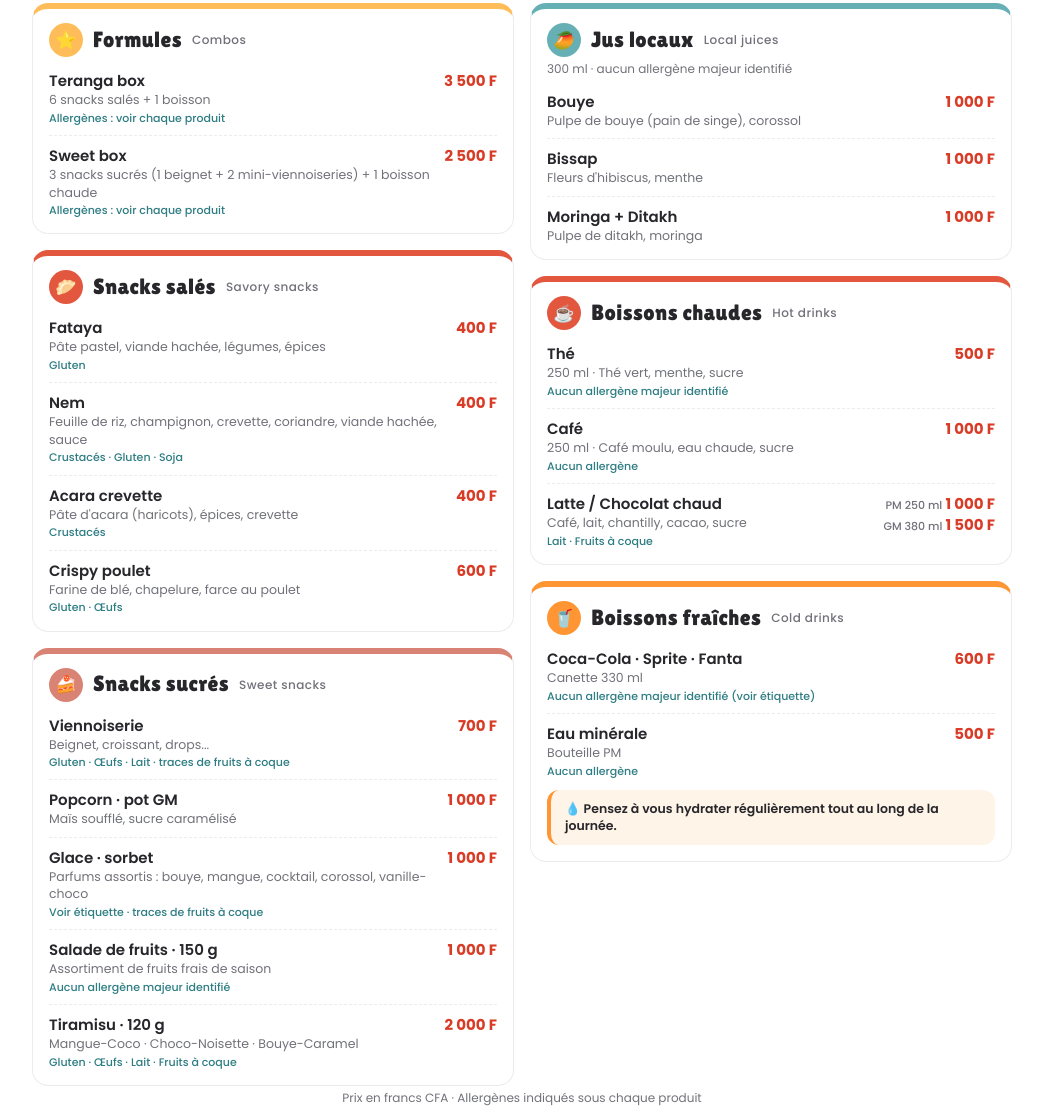
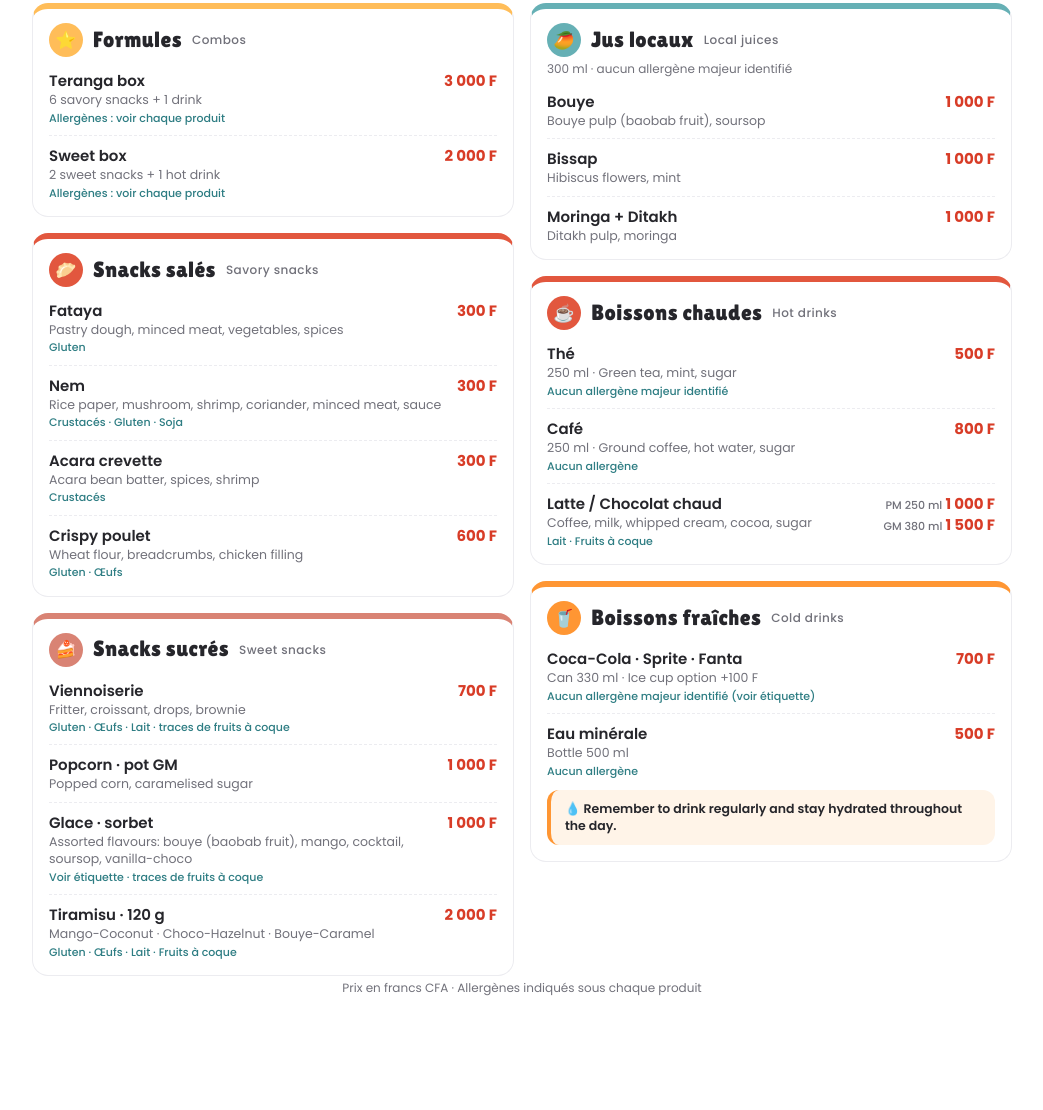
Before and after one commit to Zeyn-exe/Menu-Concession-C1-Snacks-Boissons, a plain HTML site: page index.html in a window 1280 px wide. Shown: the part 249-1359 px from the top of the page, without its empty margins (118-1161 px from the left). After the commit the page ends 1274 px from the top, so only its background shows below. Drawn offline with Linux system fonts and the light colour scheme.

Commit message:
Update index.html

```diff
--- a/index.html
+++ b/index.html
@@ -59,29 +59,28 @@ footer{text-align:center;font-size:12px;color:var(--mut);padding-top:4px}
 <section class="card" id="formules" style="--a:var(--amber)">
 <h2><span class="ic">⭐</span>Formules <small>Combos</small></h2>
 <ul>
-<li><div><b>Teranga box</b><i>6 snacks salés + 1 boisson</i><em>Allergènes : voir chaque produit</em></div><span class="p">3 500 F</span></li>
-<li><div><b>Sweet box</b><i>3 snacks sucrés (1 beignet + 2 mini-viennoiseries) + 1 boisson chaude</i><em>Allergènes : voir chaque produit</em></div><span class="p">2 500 F</span></li>
+<li><div><b>Teranga box</b><i>6 savory snacks + 1 drink</i><em>Allergènes : voir chaque produit</em></div><span class="p">3 000 F</span></li>
+<li><div><b>Sweet box</b><i>2 sweet snacks + 1 hot drink</i><em>Allergènes : voir chaque produit</em></div><span class="p">2 000 F</span></li>
 </ul>
 </section>
 
 <section class="card" id="sales" style="--a:var(--red)">
 <h2><span class="ic">🥟</span>Snacks salés <small>Savory snacks</small></h2>
 <ul>
-<li><div><b>Fataya</b><i>Pâte pastel, viande hachée, légumes, épices</i><em>Gluten</em></div><span class="p">400 F</span></li>
-<li><div><b>Nem</b><i>Feuille de riz, champignon, crevette, coriandre, viande hachée, sauce</i><em>Crustacés · Gluten · Soja</em></div><span class="p">400 F</span></li>
-<li><div><b>Acara crevette</b><i>Pâte d'acara (haricots), épices, crevette</i><em>Crustacés</em></div><span class="p">400 F</span></li>
-<li><div><b>Crispy poulet</b><i>Farine de blé, chapelure, farce au poulet</i><em>Gluten · Œufs</em></div><span class="p">600 F</span></li>
+<li><div><b>Fataya</b><i>Pastry dough, minced meat, vegetables, spices</i><em>Gluten</em></div><span class="p">300 F</span></li>
+<li><div><b>Nem</b><i>Rice paper, mushroom, shrimp, coriander, minced meat, sauce</i><em>Crustacés · Gluten · Soja</em></div><span class="p">300 F</span></li>
+<li><div><b>Acara crevette</b><i>Acara bean batter, spices, shrimp</i><em>Crustacés</em></div><span class="p">300 F</span></li>
+<li><div><b>Crispy poulet</b><i>Wheat flour, breadcrumbs, chicken filling</i><em>Gluten · Œufs</em></div><span class="p">600 F</span></li>
 </ul>
 </section>
 
 <section class="card" id="sucres" style="--a:var(--salmon)">
 <h2><span class="ic">🍰</span>Snacks sucrés <small>Sweet snacks</small></h2>
 <ul>
-<li><div><b>Viennoiserie</b><i>Beignet, croissant, drops... </i><em>Gluten · Œufs · Lait · traces de fruits à coque</em></div><span class="p">700 F</span></li>
-<li><div><b>Popcorn · pot GM</b><i>Maïs soufflé, sucre caramélisé</i></div><span class="p">1 000 F</span></li>
-<li><div><b>Glace · sorbet</b><i>Parfums assortis : bouye, mangue, cocktail, corossol, vanille-choco</i><em>Voir étiquette · traces de fruits à coque</em></div><span class="p">1 000 F</span></li>
-<li><div><b>Salade de fruits · 150 g</b><i>Assortiment de fruits frais de saison</i><em>Aucun allergène majeur identifié</em></div><span class="p">1 000 F</span></li>
-<li><div><b>Tiramisu · 120 g</b><i>Mangue-Coco · Choco-Noisette · Bouye-Caramel</i><em>Gluten · Œufs · Lait · Fruits à coque</em></div><span class="p">2 000 F</span></li>
+<li><div><b>Viennoiserie</b><i>Fritter, croissant, drops, brownie</i><em>Gluten · Œufs · Lait · traces de fruits à coque</em></div><span class="p">700 F</span></li>
+<li><div><b>Popcorn · pot GM</b><i>Popped corn, caramelised sugar</i></div><span class="p">1 000 F</span></li>
+<li><div><b>Glace · sorbet</b><i>Assorted flavours: bouye (baobab fruit), mango, cocktail, soursop, vanilla-choco</i><em>Voir étiquette · traces de fruits à coque</em></div><span class="p">1 000 F</span></li>
+<li><div><b>Tiramisu · 120 g</b><i>Mango-Coconut · Choco-Hazelnut · Bouye-Caramel</i><em>Gluten · Œufs · Lait · Fruits à coque</em></div><span class="p">2 000 F</span></li>
 
 
 </ul>
@@ -91,28 +90,28 @@ footer{text-align:center;font-size:12px;color:var(--mut);padding-top:4px}
 <h2><span class="ic">🥭</span>Jus locaux <small>Local juices</small></h2>
 <p class="note">300 ml · aucun allergène majeur identifié</p>
 <ul>
-<li><div><b>Bouye</b><i>Pulpe de bouye (pain de singe), corossol</i></div><span class="p">1 000 F</span></li>
-<li><div><b>Bissap</b><i>Fleurs d'hibiscus, menthe</i></div><span class="p">1 000 F</span></li>
-<li><div><b>Moringa + Ditakh</b><i>Pulpe de ditakh, moringa</i></div><span class="p">1 000 F</span></li>
+<li><div><b>Bouye</b><i>Bouye pulp (baobab fruit), soursop</i></div><span class="p">1 000 F</span></li>
+<li><div><b>Bissap</b><i>Hibiscus flowers, mint</i></div><span class="p">1 000 F</span></li>
+<li><div><b>Moringa + Ditakh</b><i>Ditakh pulp, moringa</i></div><span class="p">1 000 F</span></li>
 </ul>
 </section>
 
 <section class="card" id="chaud" style="--a:var(--red)">
 <h2><span class="ic">☕</span>Boissons chaudes <small>Hot drinks</small></h2>
 <ul>
-<li><div><b>Thé</b><i>250 ml · Thé vert, menthe, sucre</i><em>Aucun allergène majeur identifié</em></div><span class="p">500 F</span></li>
-<li><div><b>Café</b><i>250 ml · Café moulu, eau chaude, sucre</i><em>Aucun allergène</em></div><span class="p">1 000 F</span></li>
-<li><div><b>Latte / Chocolat chaud</b><i>Café, lait, chantilly, cacao, sucre</i><em>Lait · Fruits à coque</em></div><span class="p"><small>PM 250 ml</small> 1 000 F<br><small>GM 380 ml</small> 1 500 F</span></li>
+<li><div><b>Thé</b><i>250 ml · Green tea, mint, sugar</i><em>Aucun allergène majeur identifié</em></div><span class="p">500 F</span></li>
+<li><div><b>Café</b><i>250 ml · Ground coffee, hot water, sugar</i><em>Aucun allergène</em></div><span class="p">800 F</span></li>
+<li><div><b>Latte / Chocolat chaud</b><i>Coffee, milk, whipped cream, cocoa, sugar</i><em>Lait · Fruits à coque</em></div><span class="p"><small>PM 250 ml</small> 1 000 F<br><small>GM 380 ml</small> 1 500 F</span></li>
 </ul>
 </section>
 
 <section class="card" id="frais" style="--a:var(--orange)">
 <h2><span class="ic">🥤</span>Boissons fraîches <small>Cold drinks</small></h2>
 <ul>
-<li><div><b>Coca-Cola · Sprite · Fanta</b><i>Canette 330 ml</i><em>Aucun allergène majeur identifié (voir étiquette)</em></div><span class="p">600 F</span></li>
-<li><div><b>Eau minérale</b><i>Bouteille PM</i><em>Aucun allergène</em></div><span class="p">500 F</span></li>
+<li><div><b>Coca-Cola · Sprite · Fanta</b><i>Can 330 ml · Ice cup option +100 F</i><em>Aucun allergène majeur identifié (voir étiquette)</em></div><span class="p">700 F</span></li>
+<li><div><b>Eau minérale</b><i>Bottle 500 ml</i><em>Aucun allergène</em></div><span class="p">500 F</span></li>
 </ul>
-<div class="advice">💧 Pensez à vous hydrater régulièrement tout au long de la journée.</div>
+<div class="advice">💧 Remember to drink regularly and stay hydrated throughout the day.</div>
 </section>
 
 </main>
```
